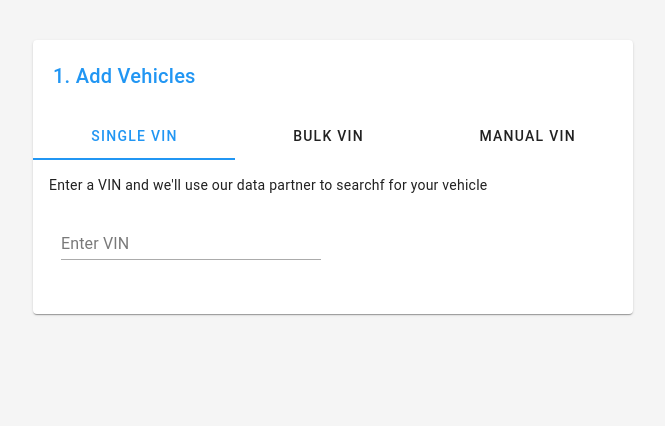
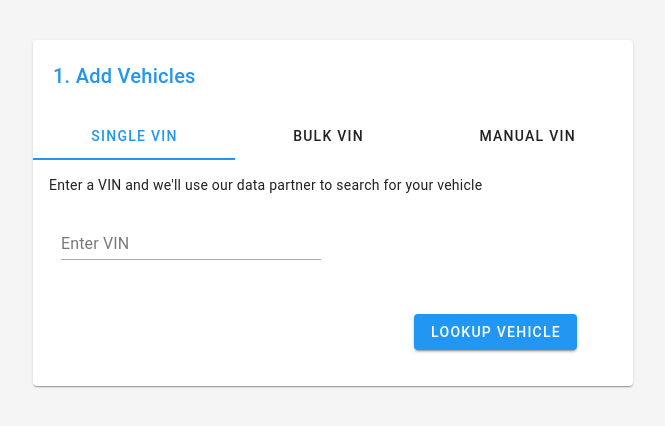
Before and after one commit to Flquintero/vin-lookup, a Vue app: page /vin-lookup in a window 1280 px wide. Shown: the top 426 px of the page, without its empty margins (307-972 px from the left). Built offline with nearby package versions, Linux system fonts and the light colour scheme.

Commit message:
added icons and finished ui for input

```diff
--- a/package.json
+++ b/package.json
@@ -18,6 +18,7 @@
     "vuetify": "^3.0.3"
   },
   "devDependencies": {
+    "@mdi/font": "^7.0.96",
     "@rushstack/eslint-patch": "^1.1.4",
     "@types/jsdom": "^20.0.1",
     "@types/node": "^18.11.9",
--- a/src/components/views/vin-lookup/VinLookupSingle.vue
+++ b/src/components/views/vin-lookup/VinLookupSingle.vue
@@ -2,14 +2,16 @@
 
 <template>
   <div>
-    <p>
-      Enter a VIN and we'll use our data partner to searchf for your vehicle
-    </p>
+    <p>Enter a VIN and we'll use our data partner to search for your vehicle</p>
     <v-text-field
       clearable
       label="Enter VIN"
       variant="underlined"
-      class="v-col-xs-12 v-col-sm-6 my-1"
+      class="v-col-xs-12 v-col-sm-6 mt-1"
+      color="blue"
     ></v-text-field>
+    <div class="d-flex justify-end">
+      <v-btn class="mx-10 my-5" color="blue">LOOKUP VEHICLE</v-btn>
+    </div>
   </div>
 </template>
```
Also changed, not shown: src/components/views/vin-lookup/partials/VinLookupVehicleList.vue (added, +7 -0 lines), src/plugins/vuetify.ts (+20 -1 lines), 1 other file (tests, documents, lock files or other folders).
